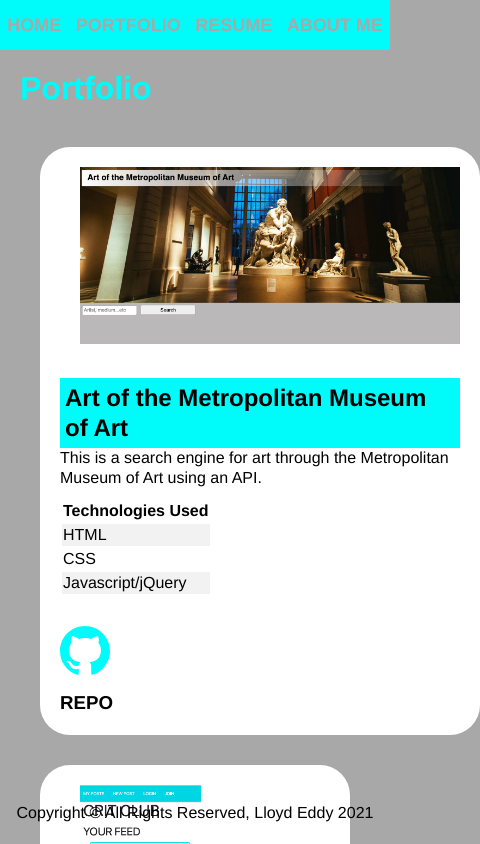
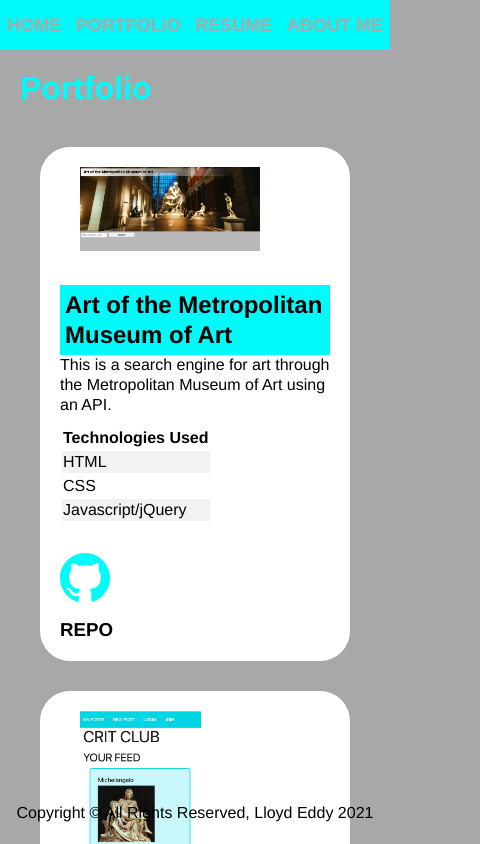
Before and after one commit to lloddy/portfolio, a React (Create React App) app: page /portfolio in a window 390 px wide. Shown: the top 844 px of the page, 480 px wide, since content can reach past the window. Built offline with nearby package versions, Linux system fonts and the light colour scheme.

Commit message:
mobile viewing fixes in portfolio and aboutme

```diff
--- a/src/styles.scss
+++ b/src/styles.scss
@@ -208,4 +208,10 @@
     overflow: hidden;
     left: -60px;
   }
+  #project1, #project2, #project3 {
+    max-width: 200px;
+  }
+  .bioInfo {
+    display: block;
+  }
 }
```
